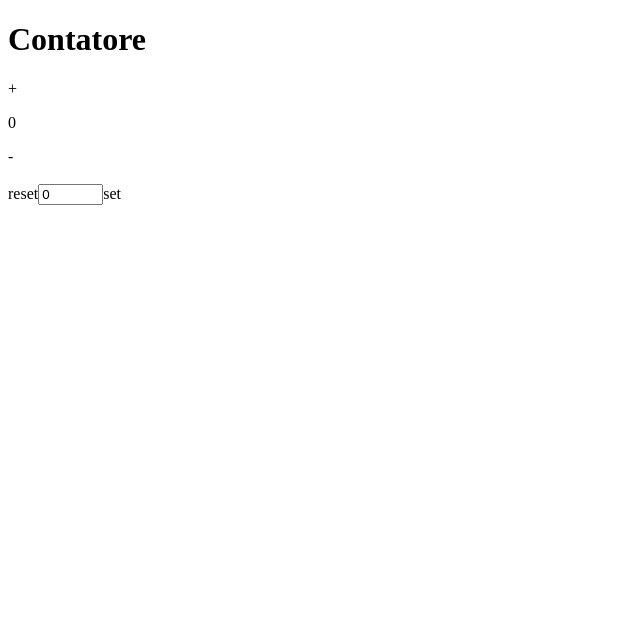
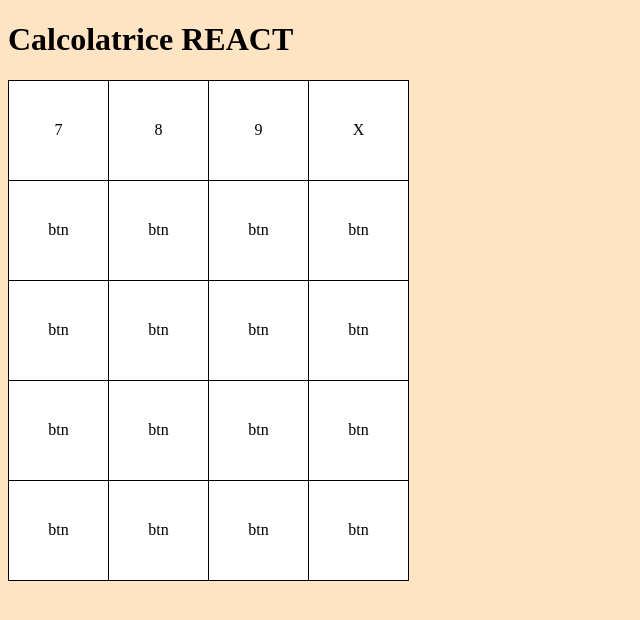
Before and after one commit to redbaron76/corso-react, a React app: page / in a window 1280 px wide. Shown: the top 620 px of the page, without its empty margins (0-640 px from the left). Built offline with nearby package versions, Linux system fonts and the light colour scheme.

Commit message:
FINE lezione-6-test

```diff
--- a/src/components/App.js
+++ b/src/components/App.js
@@ -1,76 +1,46 @@
 import React, { Component } from 'react';
 import Button from './Button';
-import { PLUS, MINUS, SET, RESET } from '../config/const';
+
+import '../styles/App.scss';
 
 class App extends Component {
   constructor() {
     super();
 
-    this.state = {
-      count: 0,
-      initCount: 0,
-    };
+    this.state = {};
 
     this.handleClick = this.handleClick.bind(this);
   }
 
-  handleClick(operator) {
+  handleClick() {
     // Gestore del click
-
-    let c = this.state.count;
-
-    switch (operator) {
-      case '+':
-        c++;
-        // c = c + 1;
-        // c += 1;
-        break;
-      case '-':
-        c--;
-        break;
-      case 'set':
-        c = this.state.initCount;
-        break;
-      case 'reset':
-      default:
-        c = 0;
-    }
-
-    this.setState({ count: c, initCount: 0 });
-
-    /*if (operator === '+') {
-      this.setState({ count: this.state.count + 1 });
-    } else if (operator === '-') {
-      this.setState({ count: this.state.count - 1 });
-    } else {
-      this.setState({ count: 0 });
-    }*/
-  }
-
-  handleChange(e) {
-    let n = Number(e.target.value);
-    // 1 == '1' true
-    // 1 !== '1' false
-    // var a = '1'
-    if (typeof n === 'number' && !isNaN(n)) {
-      this.setState({ initCount: n });
-    }
   }
 
   render() {
     return (
       <div>
-        <h1>Contatore</h1>
-        <div>
-          <Button click={this.handleClick} label={PLUS} />
-          <p>{this.state.count}</p>
-          <Button click={this.handleClick} label={MINUS} />
-        </div>
-        <br />
-        <div>
-          <Button click={this.handleClick} label={RESET} />
-          <input onChange={e => this.handleChange(e)} size={5} value={this.state.initCount} />
-          <Button click={this.handleClick} label={SET} />
+        <h1>Calcolatrice REACT</h1>
+        <div className="calculator">
+          <Button label="7" click={() => console.log('Button click')} />
+          <Button label="8" click={() => console.log('Button click')} />
+          <Button label="9" click={() => console.log('Button click')} />
+          <Button label="X" click={() => console.log('Button click')} />
+          <Button click={() => console.log('Button click')} />
+          <Button click={() => console.log('Button click')} />
+          <Button click={() => console.log('Button click')} />
+          <Button click={() => console.log('Button click')} />
+          <Button click={() => console.log('Button click')} />
+          <Button click={() => console.log('Button click')} />
+          <Button click={() => console.log('Button click')} />
+          <Button click={() => console.log('Button click')} />
+          <Button click={() => console.log('Button click')} />
+          <Button click={() => console.log('Button click')} />
+          <Button click={() => console.log('Button click')} />
+          <Button click={() => console.log('Button click')} />
+          <Button click={() => console.log('Button click')} />
+          <Button click={() => console.log('Button click')} />
+          <Button click={() => console.log('Button click')} />
+          <Button click={() => console.log('Button click')} />
         </div>
       </div>
     );
--- a/src/components/Button.js
+++ b/src/components/Button.js
@@ -1,8 +1,14 @@
 import React from 'react';
 import PropTypes from 'prop-types';
 
+import '../styles/Button.scss';
+
 const Button = props => {
-  return <span onClick={() => props.click(props.label)}>{props.label || 'btn'}</span>;
+  return (
+    <div className="btn" onClick={() => props.click(props.label)}>
+      {props.label || 'btn'}
+    </div>
+  );
 };
 
 Button.propTypes = {
--- /dev/null
+++ b/src/styles/App.scss
@@ -0,0 +1,23 @@
+html {
+  box-sizing: border-box;
+}
+
+*, *:before, *:after {
+  box-sizing: inherit;
+}
+
+body {
+  background-color: bisque;
+}
+
+.calculator {
+  background: black;
+  width: 401px;
+  display: flex;
+  flex-direction: row;
+  flex-wrap: wrap;
+  border-bottom: 1px solid black;
+  border-right: 1px solid black;
+
+  // height: 401px;
+}
--- /dev/null
+++ b/src/styles/Button.scss
@@ -0,0 +1,18 @@
+.btn {
+  box-sizing: border-box;
+  background: white;
+  border-collapse: collapse;
+  display: inline-flex;
+  padding: 2px 3px;
+  border-top: 1px solid black;
+  border-left: 1px solid black;
+  width: 100px;
+  height: 100px;
+
+  justify-content: center;
+  align-items: center;
+
+  &.double {
+    width: 200px;
+  }
+}
```
